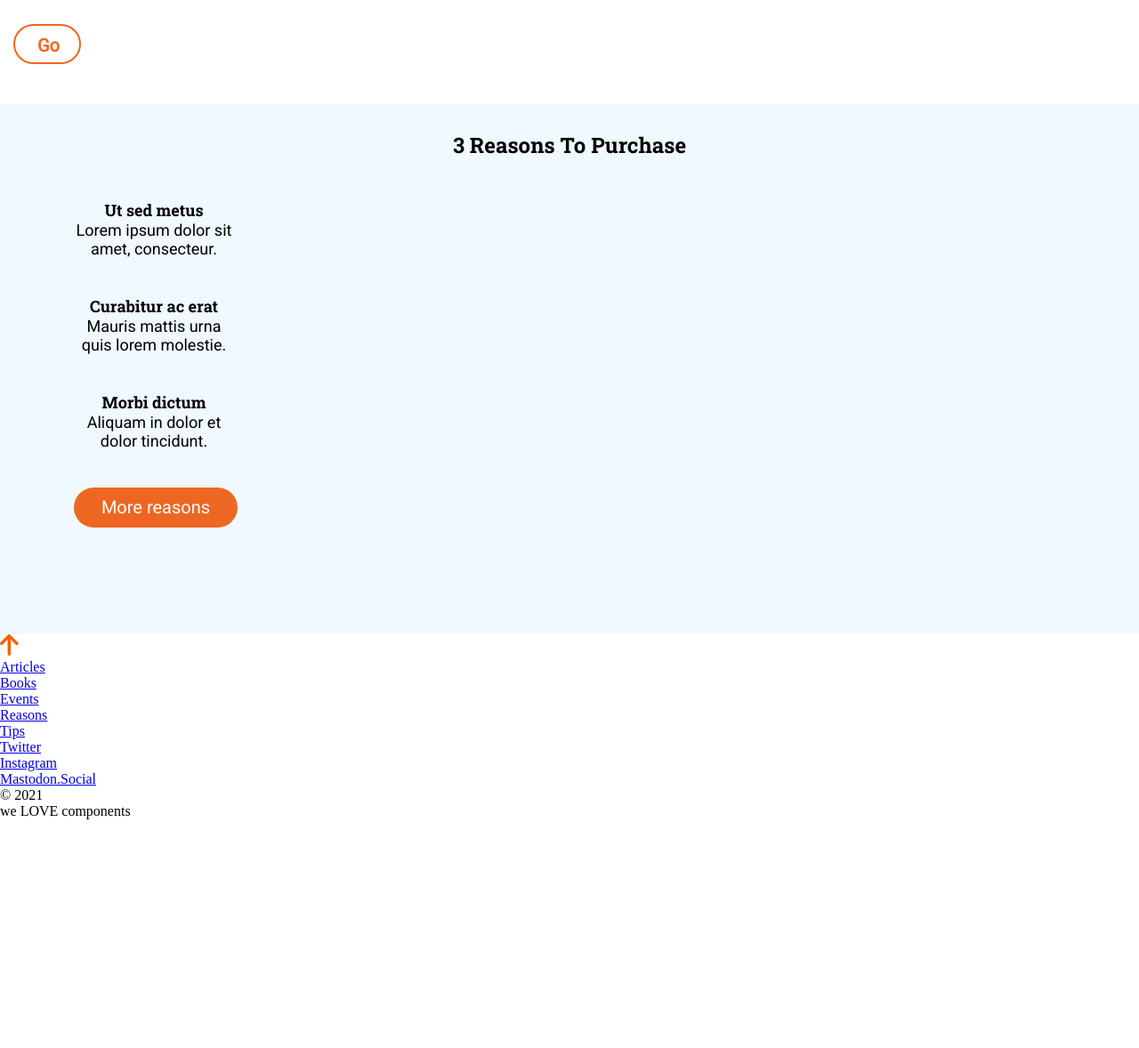
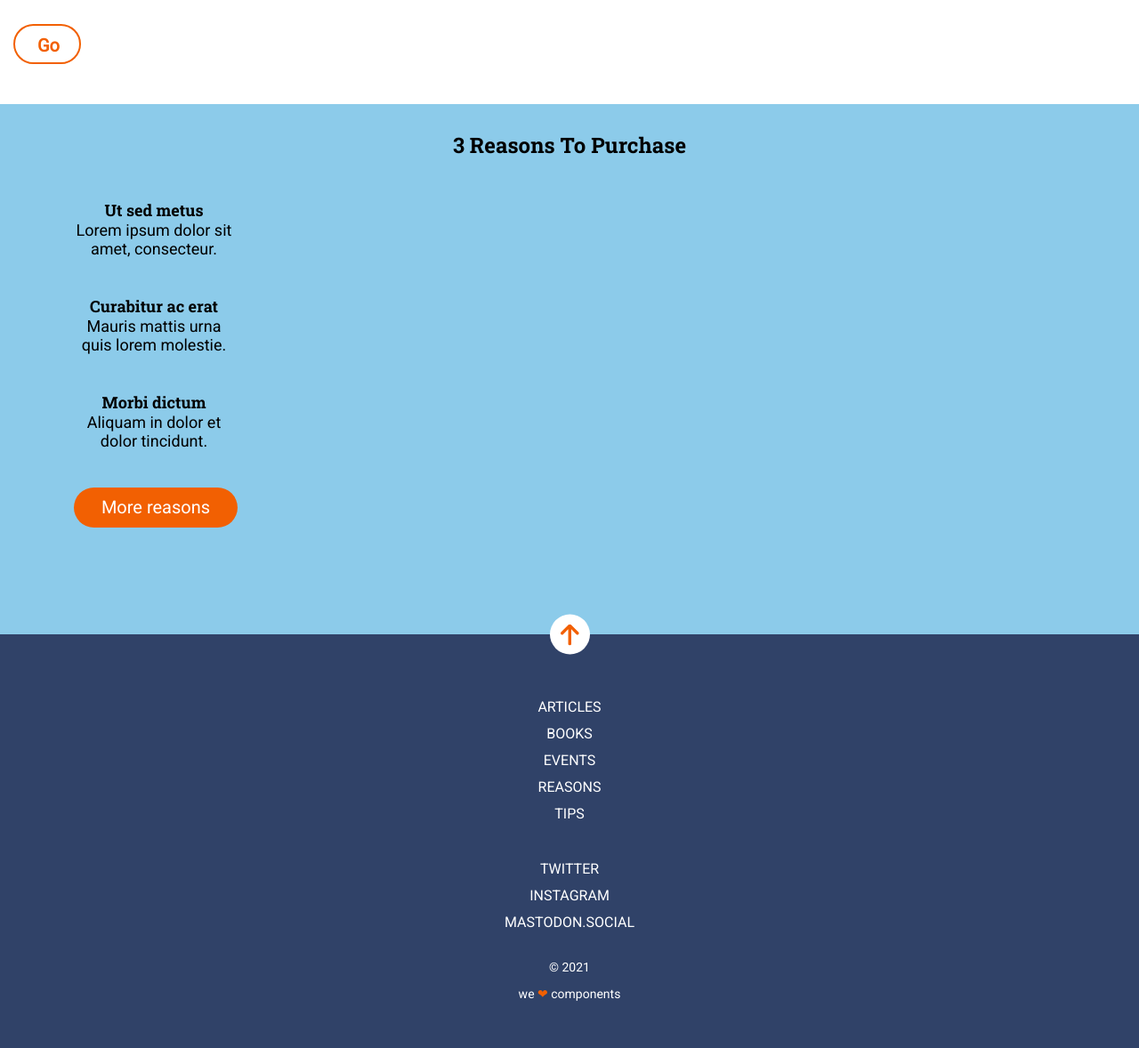
Before and after one commit to Adalab/modulo-1-evaluacion-final-AnadelaJara, a website: page src/html/index.html in a window 1280 px wide. Shown: the part 1059-2237 px from the top of the page at 89% size. Before the commit the page ends 1980 px from the top, so only its background shows below. Drawn offline with nearby package versions, Linux system fonts and the light colour scheme; files that its build step writes are made by us from their sources; files whose address does not match are found by name.

Commit message:
added footer

```diff
--- a/src/html/partials/footer.html
+++ b/src/html/partials/footer.html
@@ -1,25 +1,25 @@
-<footer>
-<a href="#"> <img src="./assets/images/ico-arrow.svg"  alt="arrow"></a>
+<footer class="footer">
+<a href="#" class="footer__btn"> <img src="./assets/images/ico-arrow.svg"  alt="arrow"></a>
 
-<nav>
-    <ul>
-        <li><a href="#">Articles</a></li>
-        <li><a href="#">Books </a></li>
-        <li><a href="#">Events</a></li>
-        <li><a href="#">Reasons</a></li>
-        <li><a href="#">Tips</a></li>
+<nav class="footer__nav">
+    <ul class="footer__nav--articles">
+        <li><a href="https://adalab.es/" target="_blank">Articles</a></li>
+        <li><a href="https://adalab.es/" target="_blank">Books </a></li>
+        <li><a href="https://adalab.es/" target="_blank">Events</a></li>
+        <li><a href="https://adalab.es/" target="_blank">Reasons</a></li>
+        <li><a href="https://adalab.es/" target="_blank">Tips</a></li>
     </ul>
 </nav>
 
-<nav>
-    <ul>
-        <li><a href="#">Twitter</a></li>
-        <li><a href="#">Instagram </a></li>
-        <li><a href="#">Mastodon.Social</a></li>
+<nav class="footer__nav">
+    <ul class="footer__nav--rrss">
+        <li><a href="https://adalab.es/" target="_blank">Twitter</a></li>
+        <li><a href="https://adalab.es/" target="_blank">Instagram </a></li>
+        <li><a href="https://adalab.es/" target="_blank">Mastodon.Social</a></li>
     </ul>
 </nav>
-<section>
+<section class="footer__span">
 <p>&copy; 2021</p>
-<p>we LOVE components</p>
+<p>we <span class="heart">❤︎</span> components</p>
 </section>
 </footer>
--- a/src/scss/core/_variables.scss
+++ b/src/scss/core/_variables.scss
@@ -4,4 +4,6 @@ $fontText: "Roboto", Arial, Helvetica, sans-serif;
 $colorIconMenu: #0271bc;
 $colorWhite: #fff;
 $colorBlack: #000;
-$colorOrange: #ee6722;
+$colorOrange: #f26002;
+$colorPurchase: #8ccbea;
+$colorFooter: #304268;
--- a/src/scss/layout/_footer.scss
+++ b/src/scss/layout/_footer.scss
@@ -0,0 +1,48 @@
+a {
+  color: $colorWhite;
+  text-decoration: none;
+}
+
+.footer {
+  width: 100%;
+  height: 465px;
+  background-color: $colorFooter;
+  color: $colorWhite;
+  font-family: $fontText;
+  display: flex;
+  flex-direction: column;
+  justify-content: space-between;
+  align-items: center;
+  text-align: center;
+  &__btn {
+    width: 45px;
+    height: 45px;
+    background-color: $colorWhite;
+    border-radius: 50%;
+    line-height: 60px;
+    transform: translateY(-50%);
+    top: 0;
+  }
+
+  &__nav {
+    text-transform: uppercase;
+    font-size: 16px;
+    line-height: 1.88;
+    &--articles {
+      list-style: none;
+    }
+    &--rrss {
+      padding-top: 10px;
+      list-style: none;
+    }
+  }
+  &__span {
+    font-size: 14px;
+    line-height: 2.14;
+    padding-bottom: 45px;
+  }
+}
+
+.heart {
+  color: $colorOrange;
+}
--- a/src/scss/layout/_header.scss
+++ b/src/scss/layout/_header.scss
@@ -6,7 +6,7 @@
   color: #fff;
 
   &__burguer {
-    background-color: #0271bc;
+    background-color: $colorIconMenu;
     width: 44px;
     height: 44px;
     padding: 15px 14px;
--- a/src/scss/layout/_page.scss
+++ /dev/null
@@ -1,64 +0,0 @@
-.section1 {
-  width: 100%;
-  display: flex;
-  flex-direction: column;
-  justify-content: space-around;
-  padding: 0px 15px;
-  background-color: $colorWhite;
-}
-
-.section1__subtitle {
-  color: #a5d6ee;
-  font-family: $fontText;
-  margin: 30px 200px 1px 0;
-  font-size: 14px;
-  font-weight: normal;
-  font-stretch: normal;
-  font-style: normal;
-  letter-spacing: normal;
-  line-height: 2.14;
-}
-.section1__title {
-  width: 290px;
-  margin-bottom: 15px;
-  font-family: $fontTitle;
-  text-transform: capitalize;
-  font-size: 24px;
-  font-weight: bold;
-  font-stretch: normal;
-  font-style: normal;
-  line-height: 1.25;
-  letter-spacing: normal;
-}
-.section1__text {
-  width: 290px;
-  font-family: $fontText;
-  font-size: 18px;
-  font-weight: normal;
-  font-stretch: normal;
-  font-style: normal;
-  line-height: 1.67;
-  letter-spacing: normal;
-  margin-bottom: 30px;
-}
-
-.section1__btn {
-  width: 76px;
-  height: 45px;
-  background-color: $colorWhite;
-  margin-right: 214px;
-  margin-bottom: 45px;
-  padding: 0 25px;
-  border-radius: 22.5px;
-  text-align: center;
-  border: $colorOrange solid 2px;
-
-  &--text {
-    text-align: center;
-    line-height: 2.25;
-    color: #ee6722;
-    font-size: 20px;
-    font-weight: 600;
-    font-family: $fontText;
-  }
-}
--- a/src/scss/layout/_section1.scss
+++ b/src/scss/layout/_section1.scss
@@ -8,7 +8,7 @@
 }
 
 .section1__subtitle {
-  color: #a5d6ee;
+  color: $colorPurchase;
   font-family: $fontText;
   margin: 30px 200px 1px 0;
   font-size: 14px;
@@ -56,7 +56,7 @@
   &--text {
     text-align: center;
     line-height: 2.25;
-    color: #ee6722;
+    color: $colorOrange;
     font-size: 20px;
     font-weight: 600;
     font-family: $fontText;
--- a/src/scss/layout/_section2.scss
+++ b/src/scss/layout/_section2.scss
@@ -1,7 +1,7 @@
 .section2 {
   width: 100%;
   padding: 30px 15px 60px;
-  background-color: #eff9ff;
+  background-color: $colorPurchase;
   text-align: center;
 
   &__title {
```
Also changed, not shown: src/html/partials/main.html (deleted, +0 -8 lines).
